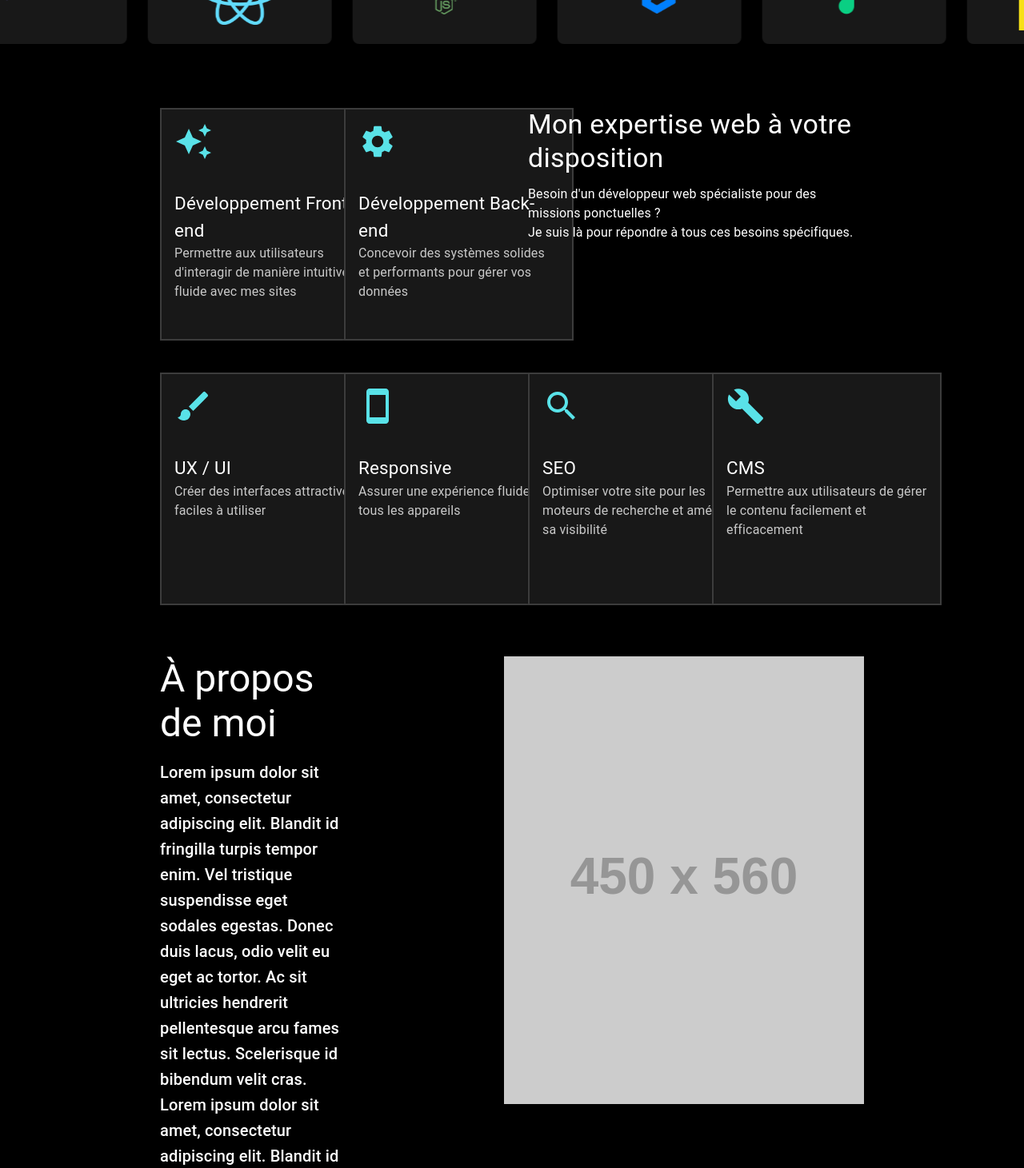
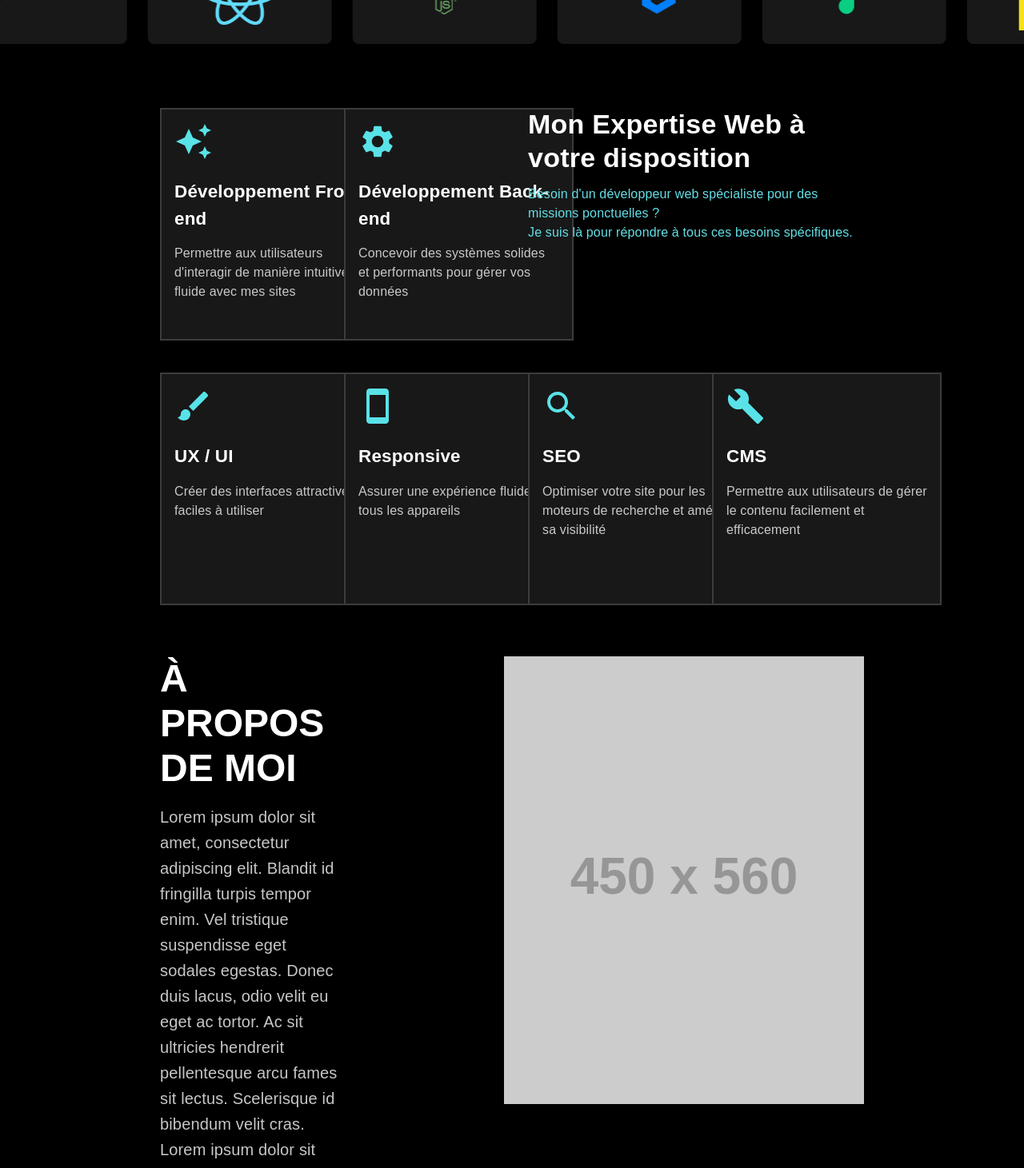
Before and after one commit to Mickael-DP/website-innowebdigit, a Next.js app: page / in a window 1280 px wide. Shown: the part 960-2421 px from the top of the page at 80% size. Built offline with nearby package versions, Linux system fonts and the light colour scheme.

Commit message:
finish desktop

```diff
--- a/src/app/components/About/About.tsx
+++ b/src/app/components/About/About.tsx
@@ -19,14 +19,22 @@
             }}>
 				<Typography
 					variant='h3'
+					sx={{
+						fontFamily: 'Fira Sans, sans-serif',
+							fontWeight: '800',
+					}}
 					gutterBottom
 					color='white'>
-					À propos de moi
+					À PROPOS DE <span color='#63DFE6'>MOI</span>
 				</Typography>
 				<Typography
 					variant='h6'
+					sx={{
+						fontFamily: 'Fira Sans, sans-serif',
+							fontWeight: '400',
+					}}
 					gutterBottom
-					color='white'>
+					color='#C7C7C7'>
 					Lorem ipsum dolor sit amet, consectetur adipiscing elit. Blandit id
 					fringilla turpis tempor enim. Vel tristique suspendisse eget sodales
 					egestas. Donec duis lacus, odio velit eu eget ac tortor. Ac sit
@@ -40,7 +48,11 @@
                 <Typography
 					variant='h6'
 					gutterBottom
-					color='white'>
+					sx={{
+						fontFamily: 'Fira Sans, sans-serif',
+							fontWeight: '400',
+					}}
+					color='#C7C7C7'>
 					Lorem ipsum dolor sit amet, consectetur adipiscing elit. Blandit id
 					fringilla turpis tempor enim. Vel tristique suspendisse eget sodales
 					egestas. Donec duis lacus, odio velit eu eget ac tortor. Ac sit
@@ -57,6 +69,7 @@
                         borderRadius: 90,
                         padding:2,
                         color: 'black',
+						fontFamily: 'Fira Sans, sans-serif',
                         fontWeight: 'bold',
                         mr: 2,
 
--- a/src/app/components/Contact/Contact.tsx
+++ b/src/app/components/Contact/Contact.tsx
@@ -18,8 +18,17 @@
 					color: 'white',
                   paddingX: 25,
 				}}>
-				<Typography variant='h4'>Formulaire</Typography>
-				<Typography variant='h3'>Rentrons en contact </Typography>
+				<Typography variant='h6'  sx={{
+                            fontFamily: 'Fira Sans, sans-serif',
+                            fontWeight: '300',
+							letterSpacing: '0.3em',
+							color: '#59E2E8',
+                        }}>FORMULAIRE</Typography>
+				<Typography variant='h3'
+				 sx={{
+					fontFamily: 'Fira Sans, sans-serif',
+					fontWeight: '800',
+				}}>Entrons en contact</Typography>
 			</Box>
 
 			<Box
@@ -29,17 +38,20 @@
 					justifyContent: 'center',
                     paddingTop: 5,
 				}}>
-                    <Container maxWidth='sm'>
+                    <Container maxWidth='md'>
 				<form>
 					<Box
 						sx={{
 							display: 'flex',
                             justifyContent: 'space-between',
+							gap: 15,
+							marginBottom: 2,
 						}}>
 						<FormInput
 							label='Nom / Prénom'
                             placeholder='Nom / Prénom'
 							type='text'
+
 						/>
 						<FormInput
 							label='Entité'
@@ -56,6 +68,8 @@
 						sx={{
 							display: 'flex',
                             justifyContent: 'space-between',
+							gap: 15,
+							marginY: 2,
 						}}>
 						<FormInput
 							label='N°Téléphone'
@@ -72,7 +86,7 @@
                     <Button
 							variant='solid'
                             size='lg'
-							sx={{ backgroundColor: '#59E2E8', color: '#181818', marginTop: 2, display: 'block', marginX: 'auto', }}
+							sx={{ backgroundColor: '#59E2E8', color: '#181818', marginTop: 3, display: 'block', marginX: 'auto', fontFamily: 'Fira Sans, sans-serif' }}
 							>
 							Envoyer votre demande
 						</Button>
--- a/src/app/components/Expertise/Expertise.tsx
+++ b/src/app/components/Expertise/Expertise.tsx
@@ -10,7 +10,6 @@
 
 const Expertise = () => {
 	return (
-
 		<Box
 			component='div'
 			sx={{
@@ -18,66 +17,115 @@
 				flexDirection: 'column',
 				alignItems: 'center',
 				width: '100%',
-					paddingX:25,
-                }}
-            >
-                <Grid container spacing={5} justifyContent='center' mb={5}>
-                    <Grid item xs={12} sm={6} md={3}>
+				paddingX: 25,
+			}}>
+			<Grid
+				container
+				spacing={5}
+				justifyContent='center'
+				mb={5}>
+				<Grid
+					item
+					xs={12}
+					sm={6}
+					md={3}>
 					<ExpertiseCard
-                            icon={<AutoAwesomeIcon sx={{ fontSize:'3em', marginBottom:'30px'}} />}
+						icon={<AutoAwesomeIcon sx={{ fontSize: '3em' }} />}
 						title='Développement Front-end'
 						description="Permettre aux utilisateurs d'interagir de manière intuitive et fluide avec mes sites"
 					/>
 				</Grid>
-                    <Grid item xs={12} sm={6} md={3}>
+				<Grid
+					item
+					xs={12}
+					sm={6}
+					md={3}>
 					<ExpertiseCard
-                            icon={<SettingsIcon sx={{ fontSize:'3em', marginBottom:'30px'}}   />}
+						icon={<SettingsIcon sx={{ fontSize: '3em' }} />}
 						title='Développement Back-end'
-                            description="Concevoir des systèmes solides et performants pour gérer vos données"
+						description='Concevoir des systèmes solides et performants pour gérer vos données'
 					/>
 				</Grid>
-                    <Grid item xs={12} sm={6} md={6} justifyContent='center'>
-                        <Typography variant='h4' gutterBottom color='white'>
-                            Mon expertise web à votre disposition
+				<Grid
+					item
+					xs={12}
+					sm={6}
+					md={6}
+					justifyContent='center'>
+					<Typography
+						variant='h4'
+						gutterBottom
+                        sx={{
+                            fontFamily: 'Fira Sans, sans-serif',
+                            fontWeight: '800',
+                        }}
+						color='white'>
+						Mon Expertise Web à votre disposition
 					</Typography>
-                        <Typography variant='body1' gutterBottom color='white'>
-						Besoin d&apos;un développeur web spécialiste pour des missions ponctuelles ? <br />
+					<Typography
+						variant='body1'
+						gutterBottom
+                        sx={{
+                            fontFamily: 'Fira Sans, sans-serif',
+                            fontWeight: '500',
+                        }}
+						color='#63DFE6'>
+						Besoin d&apos;un développeur web spécialiste pour des missions
+						ponctuelles ? <br />
 						Je suis là pour répondre à tous ces besoins spécifiques.
 					</Typography>
 				</Grid>
 			</Grid>
-					<Grid container spacing={5} justifyContent='center'>
-                    <Grid item xs={12} sm={6} md={3}>
+			<Grid
+				container
+				spacing={5}
+				justifyContent='center'>
+				<Grid
+					item
+					xs={12}
+					sm={6}
+					md={3}>
 					<ExpertiseCard
-                            icon={<BrushIcon sx={{ fontSize:'3em', marginBottom:'30px'}}/>}
+						icon={<BrushIcon sx={{ fontSize: '3em' }} />}
 						title='UX / UI'
-                            description="Créer des interfaces attractives et faciles à utiliser"
+						description='Créer des interfaces attractives et faciles à utiliser'
 					/>
 				</Grid>
-                    <Grid item xs={12} sm={6} md={3}>
+				<Grid
+					item
+					xs={12}
+					sm={6}
+					md={3}>
 					<ExpertiseCard
-                            icon={<SmartphoneIcon sx={{ fontSize:'3em', marginBottom:'30px'}} />}
+						icon={<SmartphoneIcon sx={{ fontSize: '3em' }} />}
 						title='Responsive'
-                            description="Assurer une expérience fluide sur tous les appareils"
+						description='Assurer une expérience fluide sur tous les appareils'
 					/>
 				</Grid>
-                    <Grid item xs={12} sm={6} md={3}>
+				<Grid
+					item
+					xs={12}
+					sm={6}
+					md={3}>
 					<ExpertiseCard
-                            icon={<SearchIcon sx={{ fontSize:'3em', marginBottom:'30px'}}  />}
+						icon={<SearchIcon sx={{ fontSize: '3em' }} />}
 						title='SEO'
-                            description="Optimiser votre site pour les moteurs de recherche et améliorer sa visibilité"
+						description='Optimiser votre site pour les moteurs de recherche et améliorer sa visibilité'
 					/>
 				</Grid>
-                    <Grid item xs={12} sm={6} md={3}>
+				<Grid
+					item
+					xs={12}
+					sm={6}
+					md={3}>
 					<ExpertiseCard
-                            icon={<BuildIcon sx={{ fontSize:'3em', marginBottom:'30px'}} />}
+						icon={<BuildIcon sx={{ fontSize: '3em' }} />}
 						title='CMS'
-                            description="Permettre aux utilisateurs de gérer le contenu facilement et efficacement"
+						description='Permettre aux utilisateurs de gérer le contenu facilement et efficacement'
 					/>
 				</Grid>
 			</Grid>
 		</Box>
-
 	);
 };
 
--- a/src/app/components/ExpertiseCard/ExpertiseCard.tsx
+++ b/src/app/components/ExpertiseCard/ExpertiseCard.tsx
@@ -1,15 +1,18 @@
-"use client";
-
+'use client';
 
 import { Box, Card, CardContent, Typography } from '@mui/material';
 
 interface ExpertiseCardProps {
-    icon:   any;
+	icon: any;
 	title: string;
 	description: string;
 }
 
-const ExpertiseCard: React.FC<ExpertiseCardProps> = ({ icon, title, description }) => {
+const ExpertiseCard: React.FC<ExpertiseCardProps> = ({
+	icon,
+	title,
+	description,
+}) => {
 	return (
 		<Card
 			sx={{
@@ -27,20 +30,31 @@
 				<Box
 					sx={{
 						color: '#59E2E8',
+						marginBottom: '15px ',
 
 					}}>
 					{icon}
 				</Box>
 				<Box>
-                    <Typography  sx={{
+					<Typography
+						sx={{
 							color: '#FFFFFF',
 							fontSize: '1.4rem',
-
-                    }}>{title}</Typography>
-                    <Typography sx={{
+							fontFamily: 'Fira Sans, sans-serif',
+							fontWeight: '600',
+							marginBottom: '15px ',
+						}}>
+						{title}
+					</Typography>
+					<Typography
+						sx={{
 							color: '#C9C9C9',
+							fontFamily: 'Fira Sans, sans-serif',
+							fontWeight: '500',
 							fontSize: '1rem',
-                    }}>{description}</Typography>
+						}}>
+						{description}
+					</Typography>
 				</Box>
 			</CardContent>
 		</Card>
--- a/src/app/components/Footer/Footer.tsx
+++ b/src/app/components/Footer/Footer.tsx
@@ -25,10 +25,10 @@
 						<Box
 							display='flex'
 							alignItems='center'>
-							<EmailIcon sx={{ color:'#63DFE6'}} />
+							<EmailIcon sx={{ color: '#63DFE6' }} />
 							<Typography
 								variant='body2'
-								sx={{ pl: 1 }}>
+								sx={{ pl: 1, fontFamily: 'Fira Sans, sans-serif' }}>
 								contact@innowebdigital.com
 							</Typography>
 						</Box>
@@ -38,10 +38,10 @@
 						<Box
 							display='flex'
 							alignItems='center'>
-							<PhoneIcon sx={{ color:'#63DFE6'}}/>
+							<PhoneIcon sx={{ color: '#63DFE6' }} />
 							<Typography
 								variant='body2'
-								sx={{ pl: 1 }}>
+								sx={{ pl: 1, fontFamily: 'Fira Sans, sans-serif' }}>
 								+33 6 22 22 44 15
 							</Typography>
 						</Box>
@@ -51,10 +51,10 @@
 						<Box
 							display='flex'
 							alignItems='center'>
-							<LocationOnIcon sx={{ color:'#63DFE6'}}/>
+							<LocationOnIcon sx={{ color: '#63DFE6' }} />
 							<Typography
 								variant='body2'
-								sx={{ pl: 1 }}>
+								sx={{ pl: 1, fontFamily: 'Fira Sans, sans-serif'}}>
 								Pégomas, France
 							</Typography>
 						</Box>
@@ -66,19 +66,54 @@
 					display='flex'
 					justifyContent='space-around'
 					sx={{ mt: 5 }}>
-					<Typography variant='body1' fontWeight='bold'>Développement Frontend</Typography>
-					<Typography variant='body1' fontWeight='bold'>Développement Backend</Typography>
-					<Typography variant='body1' fontWeight='bold'>UX/UI</Typography>
-					<Typography variant='body1' fontWeight='bold'>SEO</Typography>
-					<Typography variant='body1' fontWeight='bold'>CMS</Typography>
+					<Typography
+						variant='body1'
+						sx={{
+							fontFamily: 'Fira Sans, sans-serif',
+							fontWeight: '800',
+						}}>
+						Développement Frontend
+					</Typography>
+					<Typography
+						variant='body1'
+						sx={{
+							fontFamily: 'Fira Sans, sans-serif',
+							fontWeight: '800',
+						}}>
+						Développement Backend
+					</Typography>
+					<Typography
+						variant='body1'
+						sx={{
+							fontFamily: 'Fira Sans, sans-serif',
+							fontWeight: '800',
+						}}>
+						UX/UI
+					</Typography>
+					<Typography
+						variant='body1'
+						sx={{
+							fontFamily: 'Fira Sans, sans-serif',
+							fontWeight: '800',
+						}}>
+						SEO
+					</Typography>
+					<Typography
+						variant='body1'
+						sx={{
+							fontFamily: 'Fira Sans, sans-serif',
+							fontWeight: '800',
+						}}>
+						CMS
+					</Typography>
 				</Box>
 				<Box
 					display='flex'
 					justifyContent='center'
 					sx={{ mt: 5 }}>
-					<Instagram sx={{ color:'#63DFE6'}}/>
-					<Facebook sx={{ mx: 2, color:'#63DFE6'}} />
-					<Twitter sx={{ color:'#63DFE6'}} />
+					<Instagram sx={{ color: '#63DFE6' }} />
+					<Facebook sx={{ mx: 2, color: '#63DFE6' }} />
+					<Twitter sx={{ color: '#63DFE6' }} />
 				</Box>
 
 				<Box
@@ -86,16 +121,27 @@
 					justifyContent='center'
 					sx={{ mt: 3 }}>
 					<Box>
-                            <Typography variant='body2' sx={{ color:'#828282'}}>© 2024 Innowebdigital</Typography>
+						<Typography
+							variant='body2'
+							sx={{ color: '#828282' }}>
+							© 2024 Innowebdigital
+						</Typography>
 					</Box>
 					<Box sx={{ mx: 2 }}>
-                            <Typography variant='body2'sx={{ color:'#828282'}}>Mentions légales</Typography>
+						<Typography
+							variant='body2'
+							sx={{ color: '#828282' }}>
+							Mentions légales
+						</Typography>
 					</Box>
 					<Box>
-                            <Typography variant='body2' sx={{ color:'#828282'}}>Politique de confidentialité</Typography>
+						<Typography
+							variant='body2'
+							sx={{ color: '#828282' }}>
+							Politique de confidentialité
+						</Typography>
 					</Box>
 				</Box>
-
 			</Container>
 		</Box>
 	);
--- a/src/app/components/FormInput/FormInput.tsx
+++ b/src/app/components/FormInput/FormInput.tsx
@@ -1,5 +1,5 @@
-import { FormControl, FormHelperText, FormLabel, Input } from '@mui/joy';
-import { Box, TextField, Typography } from '@mui/material';
+import { FormControl, FormLabel, Input } from '@mui/joy';
+
 
 interface FormInputProps {
 	label: string;
@@ -12,13 +12,15 @@
 	<FormControl
 		required={required}
 		size='lg'
-		color='neutral'>
-		<FormLabel sx={{color: 'white'}}>{label}</FormLabel>
+		color='neutral'
+		sx={{width:'100%'}}>
+		<FormLabel sx={{color: 'white', fontFamily: 'Fira Sans, sans-serif'}}>{label}</FormLabel>
 		<Input
 			placeholder={placeholder}
 			name={label}
 			type={type}
 			variant='outlined'
+			sx={{fontFamily: 'Fira Sans, sans-serif'}}
 		/>
 	</FormControl>
 );
--- a/src/app/components/FormTextarea/FormTextarea.tsx
+++ b/src/app/components/FormTextarea/FormTextarea.tsx
@@ -12,14 +12,15 @@
 		required={required}
 		size='md'
 		color='neutral'>
-		<FormLabel sx={{color: 'white'}}>{label}</FormLabel>
+		<FormLabel sx={{color: 'white', fontFamily: 'Fira Sans, sans-serif'}}>{label}</FormLabel>
 		<Textarea
             aria-label={label}
 			placeholder={placeholder}
             size='lg'
 			name={label}
-            minRows={4}
+            minRows={5}
 			variant='soft'
+			sx={{fontFamily: 'Fira Sans, sans-serif'}}
 		/>
 	</FormControl>
 );
```
Lines whose indentation alone changed are shown as unchanged.
